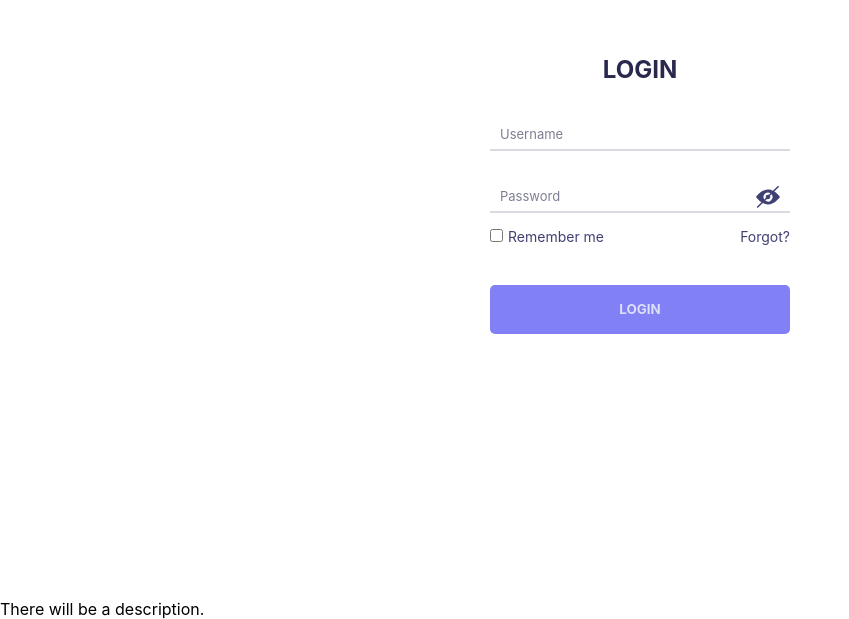
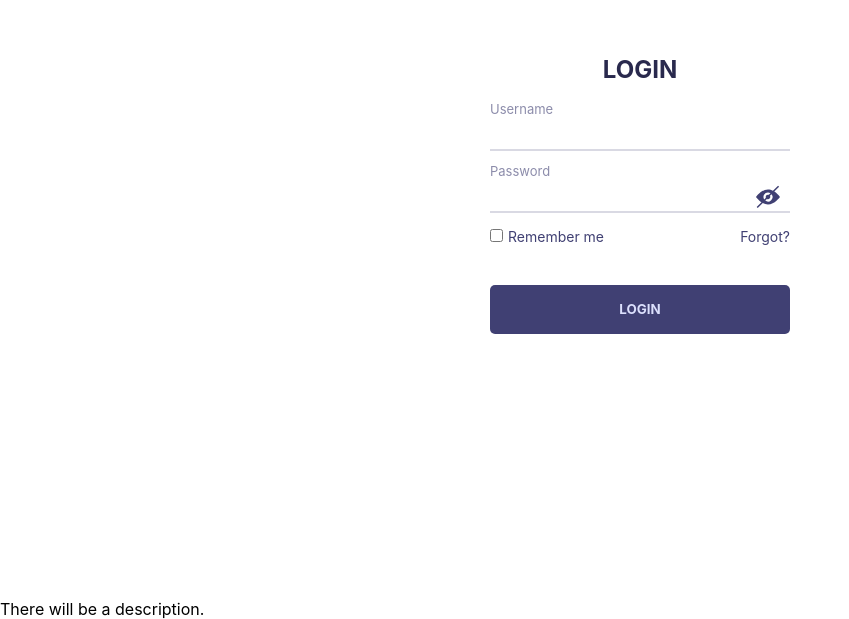
Before and after one commit to ElenaHrudavenka/full-project, a React (Create React App) app: page / in a window 1280 px wide. Shown: the part 181-800 px from the top of the page, without its empty margins (0-849 px from the left). Built offline with nearby package versions, Linux system fonts and the light colour scheme.

Commit message:
useForm
The useForm hook was added to the project.

```diff
--- a/package.json
+++ b/package.json
@@ -13,6 +13,7 @@
     "node-sass": "^7.0.3",
     "react": "^18.2.0",
     "react-dom": "^18.2.0",
+    "react-hook-form": "^7.43.1",
     "react-scripts": "5.0.1",
     "typescript": "^4.8.4",
     "web-vitals": "^2.1.4"
--- a/src/App.module.scss
+++ b/src/App.module.scss
@@ -1,6 +1,12 @@
 @import './common/style/variables';
 
 * {
+  padding: 0;
+  margin: 0;
+  box-sizing: border-box;
+}
+
+*::after {
   padding: 0;
   margin: 0;
   box-sizing: border-box;
--- a/src/common/style/_mixins.scss
+++ b/src/common/style/_mixins.scss
@@ -1,4 +1,4 @@
 @mixin maimFontStyle() {
   font-family: -apple-system, BlinkMacSystemFont, 'Segoe UI', 'Roboto', 'Oxygen', 'Ubuntu', 'Cantarell', 'Fira Sans',
-  'Droid Sans', 'Helvetica Neue', sans-serif;
+    'Droid Sans', 'Helvetica Neue', sans-serif;
 }
--- a/src/common/style/_variables.scss
+++ b/src/common/style/_variables.scss
@@ -1,6 +1,6 @@
 $wrapperColor: #ffffff;
 $mainTextColor: #29294d;
-$buttonColor: #8180f5;
+$buttonColor: #404073;
 $buttonTextColor: #dce0fd;
 $additionalTextColor: #404073;
 $buttonDisabledColor: #838194;
--- a/src/components/AuthForm/AuthForm.tsx
+++ b/src/components/AuthForm/AuthForm.tsx
@@ -1,45 +1,83 @@
-import React from 'react';
-import { useState } from 'react';
-import s from "./AuthForm.module.scss";
-import {Input} from "../generic/Input/Input";
-import {Button} from "../generic/Button/Button";
+import React, { FC } from 'react';
+import { useForm } from 'react-hook-form';
+import s from './AuthForm.module.scss';
+import { Input } from '../generic/Input/Input';
+import { Button } from '../generic/Button/Button';
 
-const AuthForm = () => {
-    const [isCheckedRememberMe, setIsCheckedRememberMe] = useState(false);
-    const onChangeRememberMe = () => {
-        setIsCheckedRememberMe(!isCheckedRememberMe);
-    }
+type AuthFormPropsType = {
+  isCheckedRememberMe: boolean;
+  onChangeRememberMe: () => void;
+};
+type FormValues = {
+  username: string;
+  password: string;
+};
 
+const AuthForm: FC<AuthFormPropsType> = ({ isCheckedRememberMe, onChangeRememberMe }) => {
+  const usernamePattern = '^[a-zA-z]{1}[a-zA-Z1-9@.]';
+  const passwordPattern = '(?=.*[0-9])(?=.*[!@#$%^&*])(?=.*[a-z])(?=.*[A-Z])[0-9a-zA-Z!@#$%^&*]';
+  const {
+    register,
+    formState: { errors },
+    handleSubmit,
+    reset,
+  } = useForm<FormValues>({
+    mode: 'onSubmit',
+  });
+  /*alert(JSON.stringify(errors.password?.message))*/
+  const onSubmitHandler = (data: any) => {
+    alert(JSON.stringify(data));
+    reset();
+  };
   return (
-        <form className={s.authForm} action={''}>
+    <form className={s.authForm} action={''} onSubmit={handleSubmit(onSubmitHandler)}>
       <fieldset className={s.inputBlock__fieldset}>
         <Input
+          register={register}
           id={'current-username'}
           name={'username'}
           width={300}
           type={'text'}
           label={'Username'}
-                    pattern={'^[a-zA-z]{1}[a-zA-Z1-9@.]{3,20}$'}
-                    title={'The username must start with a letter. The username must be more than 3 characters long and less than 20 characters long. '}
+          pattern={usernamePattern}
+          patternMessage={
+            'The username must start with a letter. The username must be more than 3 characters long and less than 20 characters long. '
+          }
+          errors={errors}
+          errMessage={errors.username?.message}
+          maxLength={50}
+          minLength={3}
         />
         <Input
+          register={register}
           id={'current-password'}
           name={'password'}
           width={300}
           type={'password'}
           label={'Password'}
-                    pattern={'(?=.*[0-9])(?=.*[!@#$%^&*])(?=.*[a-z])(?=.*[A-Z])[0-9a-zA-Z!@#$%^&*]{8,}'}
-                    title={'The password must contain 8 characters, one upper case, one lower case, one special character, one number.'}
+          pattern={passwordPattern}
+          patternMessage={
+            'The password must contain 8 characters, one upper case, one lower case, one special character, one number.'
+          }
+          errors={errors}
+          errMessage={errors.password?.message}
+          maxLength={100}
+          minLength={8}
         />
       </fieldset>
       <fieldset className={s.authFooterBlock_fieldset}>
         <fieldset className={s.rememberMeBlock_fieldset}>
-                    <input id={'checkBoxRememberMe'} type={'checkbox'} checked={isCheckedRememberMe} onChange={onChangeRememberMe} />
+          <input
+            id={'checkBoxRememberMe'}
+            type={'checkbox'}
+            checked={isCheckedRememberMe}
+            onChange={onChangeRememberMe}
+          />
           <label htmlFor='checkBoxRememberMe'>Remember me</label>
         </fieldset>
         <a href=''>Forgot?</a>
       </fieldset>
-            <Button width={300} type={'submit'} buttonType={'default'}>
+      <Button type={'submit'} buttonType={'default'}>
         LOGIN
       </Button>
     </form>
--- a/src/components/AuthForm/AuthFormContainer.tsx
+++ b/src/components/AuthForm/AuthFormContainer.tsx
@@ -1,10 +1,12 @@
-import React from 'react';
+import React, { useState } from 'react';
 
-import AuthForm from "./AuthForm";
+import AuthForm from './AuthForm';
 
 export const AuthFormContainer = () => {
+  const [isCheckedRememberMe, setIsCheckedRememberMe] = useState(false);
+  const onChangeRememberMe = () => {
+    setIsCheckedRememberMe(!isCheckedRememberMe);
+  };
 
-  return (
-    <AuthForm />
-  );
+  return <AuthForm isCheckedRememberMe={isCheckedRememberMe} onChangeRememberMe={onChangeRememberMe} />;
 };
--- a/src/components/generic/Button/Button.module.scss
+++ b/src/components/generic/Button/Button.module.scss
@@ -35,5 +35,4 @@
 }
 
 .error {
-
 }
--- a/src/components/generic/Button/Button.tsx
+++ b/src/components/generic/Button/Button.tsx
@@ -1,4 +1,4 @@
-import React, {ButtonHTMLAttributes, DetailedHTMLProps} from 'react';
+import React, { ButtonHTMLAttributes, DetailedHTMLProps } from 'react';
 import s from './Button.module.scss';
 
 type DefaultButtonPropsType = DetailedHTMLProps<ButtonHTMLAttributes<HTMLButtonElement>, HTMLButtonElement>;
@@ -6,12 +6,12 @@ type DefaultButtonPropsType = DetailedHTMLProps<ButtonHTMLAttributes<HTMLButtonE
 type ButtonPropsType = DefaultButtonPropsType & {
   buttonType?: 'default' | 'disabled' | 'error';
   width?: number;
-    disabled?: boolean
+  disabled?: boolean;
 };
 
-export const Button = ({buttonType = 'default', width, ...rest}: ButtonPropsType) => {
-    let designButton = '';
-    let disabled = false
+export const Button = ({ buttonType = 'default', width, ...rest }: ButtonPropsType) => {
+  let designButton;
+  let disabled = false;
   switch (buttonType) {
     case 'disabled':
       designButton = s.disabled;
@@ -25,8 +25,5 @@ export const Button = ({buttonType = 'default', width, ...rest}: ButtonPropsType
   }
   const buttonBlock = `${s.button} ${designButton}`;
 
-    return <button className={buttonBlock}
-                   style={{width: width}}
-                   disabled={disabled}
-                   {...rest}/>;
+  return <button className={buttonBlock} style={{ width: width ?? '100%' }} disabled={disabled} {...rest} />;
 };
--- a/src/components/generic/Input/Input.helpers.ts
+++ b/src/components/generic/Input/Input.helpers.ts
@@ -1,6 +1,6 @@
 // The password must contain 8 characters, one upper case, one lower case, one special character, one number.
 // Else return false.
 export const checkInputPassword = (password: string) => {
-    const passwordRegExp = /(?=.*[0-9])(?=.*[!@#$%^&*])(?=.*[a-z])(?=.*[A-Z])[0-9a-zA-Z!@#$%^&*]{8,}/g;
-    return passwordRegExp.test(password);
-}
+  const passwordRegExp = /(?=.*[0-9])(?=.*[!@#$%^&*])(?=.*[a-z])(?=.*[A-Z])[0-9a-zA-Z!@#$%^&*]{8,}/g;
+  return passwordRegExp.test(password);
+};
--- a/src/components/generic/Input/Input.module.scss
+++ b/src/components/generic/Input/Input.module.scss
@@ -12,6 +12,7 @@
     bottom: 0;
     cursor: pointer;
   }
+
   /*Fix the default browser behavior for autocomplete input*/
   input:-webkit-autofill,
   input:-webkit-autofill:hover,
@@ -19,6 +20,7 @@
   input:-webkit-autofill:active {
     box-shadow: inset 100em 1em $wrapperColor;
   }
+
   /*Change the label position (for autocomplete)*/
   input:-webkit-autofill ~ label {
     top: -10px;
@@ -98,5 +100,23 @@
   input:focus ~ &__bar:after {
     width: 50%;
   }
-
+  &__error {
+    position: relative;
+    display: flex;
+    &::after {
+      content: attr(data-descriptions);
+      position: absolute;
+      width: 100%;
+      padding: 10px 7px;
+      opacity: 0.9;
+      transform: scale(1);
+      text-align: center;
+      outline: 1px solid $buttonDisabledTextColor;
+      border-radius: 10px;
+      background-color: $buttonTextColor;
+      color: $mainTextColor;
+      font-size: 12px;
+      z-index: 1;
+    }
+  }
 }
--- a/src/components/generic/Input/Input.tsx
+++ b/src/components/generic/Input/Input.tsx
@@ -1,30 +1,56 @@
-import React, { DetailedHTMLProps, InputHTMLAttributes, useState } from 'react';
+import React, { useState } from 'react';
 
 import IconEye from '../../../assets/img/eye.svg';
 import IconEyeCrossed from '../../../assets/img/eye-crossed.svg';
 
 import s from './Input.module.scss';
-import {InputPropsType, InputType} from "./Input.type";
+import { InputPropsType, InputType } from './Input.type';
 
-export const Input = ({ id, name, width, label, required = true, type = 'text', ...rest }: InputPropsType) => {
-  const [value, setValue] = useState<InputType>(type);
+export const Input = ({
+  register,
+  id,
+  name,
+  width,
+  label,
+  required = true,
+  type = 'text',
+  pattern,
+  patternMessage,
+  errors,
+  errMessage,
+  maxLength,
+  minLength,
+  ...rest
+}: InputPropsType) => {
+  const [valueInputType, setValueInputType] = useState<InputType>(type);
   const [isPassword, setIsPassword] = useState<boolean>(false);
   const inputStyle = {
     width: width,
   };
   // изменение иконки при скрытом вводе пароля
   const onClickSwitchIcon = () => {
-    if (value === 'password') {
-      setValue('text');
+    if (valueInputType === 'password') {
+      setValueInputType('text');
       setIsPassword(true);
     } else {
-      setValue('password');
+      setValueInputType('password');
       setIsPassword(false);
     }
   };
   return (
     <div className={s.inputBlock}>
-      <input type={value} style={inputStyle} required={required} {...rest} />
+      <input
+        {...register(name, {
+          required: required,
+          maxLength: { value: maxLength, message: `The length of a string must not exceed ${maxLength} characters.` },
+          minLength: { value: minLength, message: `String length must not be less than ${minLength} characters.` },
+          pattern: { value: new RegExp(pattern), message: patternMessage },
+        })}
+        type={valueInputType}
+        style={inputStyle}
+        {...rest}
+      />
+
       <span className={s.inputBlock__bar}></span>
       <label>{label}</label>
       {type === 'password' && (
@@ -32,6 +58,7 @@ export const Input = ({ id, name, width, label, required = true, type = 'text',
           {isPassword ? <img src={IconEye} alt='eye icon' /> : <img src={IconEyeCrossed} alt='crossed-out eye icon' />}
         </div>
       )}
+      <div className={errMessage && s.inputBlock__error} data-descriptions={errMessage}></div>
     </div>
   );
 };
```
Also changed, not shown: src/components/generic/Input/Input.type.ts (+16 -7 lines). Lines whose indentation alone changed are shown as unchanged.
